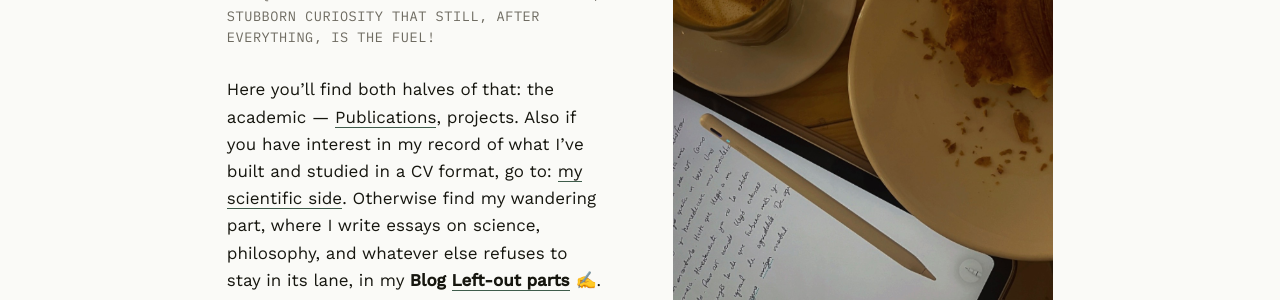
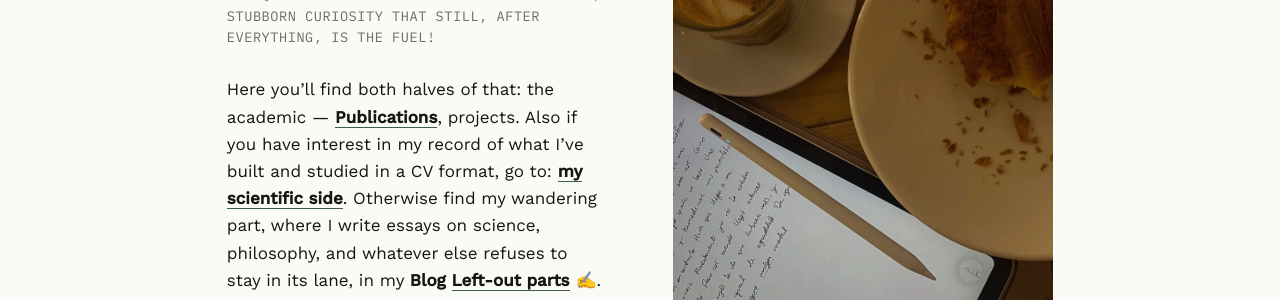
Before and after one commit to AnaAquiles/AnaAquiles.github.io, a Jekyll site: the page built from index.md, in a window 1280 px wide. Shown: the part 344-644 px from the top of the page. Built offline with Jekyll 4.4.1, drawn with Linux system fonts in a browser that asks for light colours.

```diff
--- a/index.md
+++ b/index.md
@@ -9,8 +9,8 @@ photo_caption: "Drafting the blog idea, in El Gordito Cantina, Madrid. Winter 20
 
 Beyond the titles a CV likes to collect, this is where the rest of me lives, the part that first fell for science not for the credentials, but for the wonder of it. The questions that keep me up. The strange, stubborn curiosity that still, after everything, is the fuel!
 
-Here you'll find both halves of that: the academic — [Publications](/papers/), projects. Also if you have interest in my record of what I've built and studied in a CV format, go to:
-[my scientific side](/cv/). Otherwise find my wandering part, where I write essays on science, philosophy, and whatever else refuses to stay in its lane, in my **Blog** [**Left-out parts**](/blog/) ✍️. Written whenever time allows itself to be caught.
+Here you'll find both halves of that: the academic — [**Publications**](/papers/), projects. Also if you have interest in my record of what I've built and studied in a CV format, go to:
+[**my scientific side**](/cv/). Otherwise find my wandering part, where I write essays on science, philosophy, and whatever else refuses to stay in its lane, in my **Blog** [**Left-out parts**](/blog/) ✍️. Written whenever time allows itself to be caught.
 
 Have a look around. And if something here sparks a thought worth sharing, don't hesitate to reach out.
 
```
